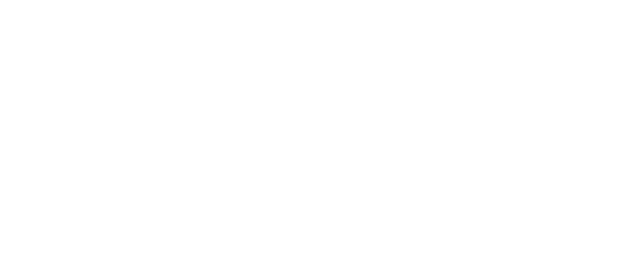
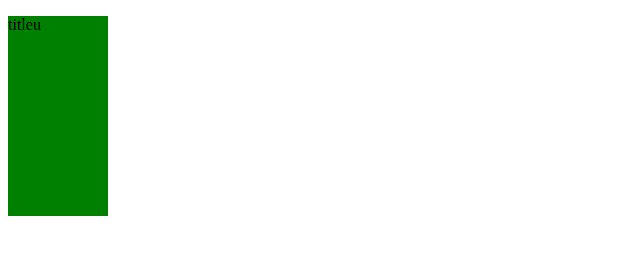
Before and after one commit to Sfydas/semantic-html, a plain HTML site: page index.html in a window 1280 px wide. Shown: the whole page, without its empty margins (0-640 px from the left). Drawn offline with Linux system fonts and the light colour scheme.

Commit message:
Incarc fisiserul CSS

```diff
--- a/index.html
+++ b/index.html
@@ -9,7 +9,7 @@
 </head>
 <body>
        <div>
-
+        <p>titleu</p>
        </div>
 
 </body>
--- a/styles.css
+++ b/styles.css
@@ -0,0 +1,5 @@
+div {
+height: 200px;
+width:100px;
+background-color:green;
+}
```
